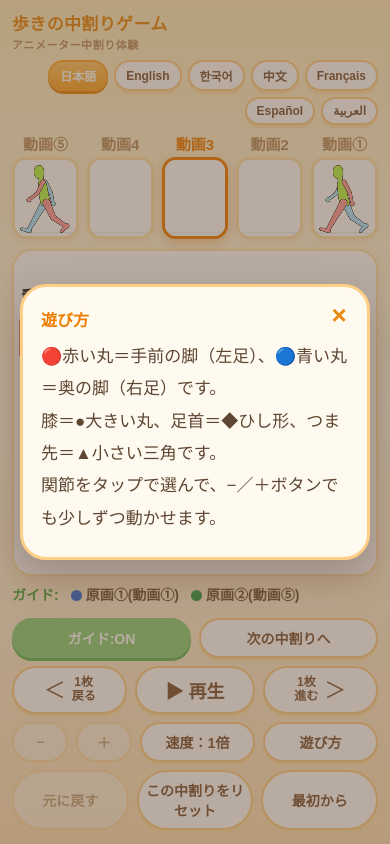
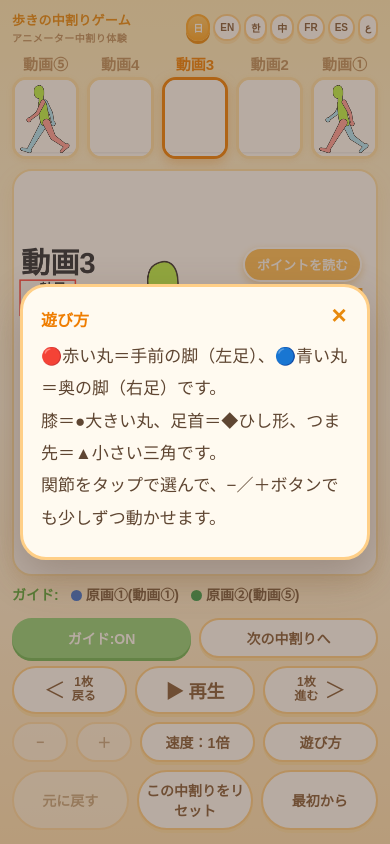
Before and after one commit to dokka-garapa/walk-cycle, a plain HTML site: page index.html in a window 390 px wide. Drawn offline with Linux system fonts and the light colour scheme.

Commit message:
Modify language buttons for mobile display
Updated language buttons to display short codes for mobile.

```diff
--- a/index.html
+++ b/index.html
@@ -7,14 +7,30 @@
 html,body{height:100%;margin:0;overscroll-behavior:none;overflow:hidden}
 body{background:linear-gradient(180deg,#ffedbe 0%,#fff9ea 48%,#ffe4b8 100%);color:#5f4632;font-family:"M PLUS Rounded 1c","Hiragino Maru Gothic ProN","Hiragino Sans","Yu Gothic UI","Noto Sans JP",sans-serif;display:flex;justify-content:center;position:fixed;inset:0;width:100%}
 main{touch-action:none;width:100%;max-width:760px;height:100%;padding:10px 12px 14px;display:flex;flex-direction:column;gap:8px;box-sizing:border-box;min-height:0;overflow:hidden}
-.top{display:flex;justify-content:space-between;align-items:center;gap:8px;flex-wrap:wrap}
+.top{display:flex;justify-content:space-between;align-items:center;gap:8px;flex-wrap:nowrap}
+.top>div{min-width:0}
 h1{font-size:17px;margin:0;font-weight:800;color:#e8890c;letter-spacing:.02em}
 #sub{font-size:11px;color:#bb8f5f;font-weight:700;letter-spacing:.05em;margin-top:1px}
 .top span{color:#bb8f5f;font-size:13px;font-weight:700}
-.langs{display:flex;gap:6px;margin-left:auto;flex-wrap:wrap;justify-content:flex-end}
+.langs{display:flex;gap:6px;margin-left:auto;flex-wrap:nowrap;justify-content:flex-end}
 .strip{direction:ltr}
 .langb{flex:0 0 auto;padding:5px 10px;font-size:12px}
 .langb.on{color:#fff;background:linear-gradient(180deg,#ffc766,#ffa726);border-color:#ffa726;box-shadow:0 3px 0 #e8890c}
+/* スマホでは言語ボタンを短いコード表示にして、タイトルの右に改行なしで並べる */
+@media (max-width:640px){
+ h1{font-size:15px}
+ #sub{font-size:10px}
+ .langs{gap:4px}
+ .langb{font-size:0;padding:5px 7px}
+ .langb::after{content:attr(data-s);font-size:11px;font-weight:800}
+}
+@media (max-width:400px){
+ h1{font-size:13px}
+ .top{gap:6px}
+ .langs{gap:3px}
+ .langb{padding:4px 5px}
+ .langb::after{font-size:10px}
+}
 .lead{margin:0;font-size:13px;line-height:1.6;color:#70543c;background:rgba(255,255,255,.72);border:2px solid #ffe4b3;border-radius:16px;padding:8px 12px}
 .strip{display:grid;grid-template-columns:repeat(5,1fr);gap:8px}
 .th{cursor:pointer;text-align:center;font-size:15px;font-weight:800;padding-bottom:2px;color:#bb8f5f}
@@ -61,7 +77,7 @@ body.done .pp #bp{flex:1.8;min-height:60px;font-size:21px;color:#fff;background:
 body.done .pp #bi{flex:.75;font-size:12px;opacity:.9}
 </style></head><body>
 <main>
-<div class="top"><div><h1 id="ttl">歩きの中割りゲーム</h1><div id="sub">アニメーター中割り体験</div></div><div class="langs"><button class="langb" data-lang="ja">日本語</button><button class="langb" data-lang="en">English</button><button class="langb" data-lang="ko">한국어</button><button class="langb" data-lang="zh">中文</button><button class="langb" data-lang="fr">Français</button><button class="langb" data-lang="es">Español</button><button class="langb" data-lang="ar">العربية</button></div></div>
+<div class="top"><div><h1 id="ttl">歩きの中割りゲーム</h1><div id="sub">アニメーター中割り体験</div></div><div class="langs"><button class="langb" data-lang="ja" data-s="日">日本語</button><button class="langb" data-lang="en" data-s="EN">English</button><button class="langb" data-lang="ko" data-s="한">한국어</button><button class="langb" data-lang="zh" data-s="中">中文</button><button class="langb" data-lang="fr" data-s="FR">Français</button><button class="langb" data-lang="es" data-s="ES">Español</button><button class="langb" data-lang="ar" data-s="ع">العربية</button></div></div>
 <div class="strip" id="strip"></div>
 <div class="paper cvw" id="cvw"><canvas id="cv"></canvas><button id="tip" hidden>ポイントを読む</button></div>
 <div class="msg" id="msg"></div>
@@ -308,9 +324,6 @@ function updateMsg(){
   h=`<span class="key"><span class="gl">${S().guideLabel}</span>${gs}</span>`;
  }else h=`<span class="gl">${S().guideOff}</span>`;
  if(warn)h+=`<br><span class="warn">${warn}</span>`;
- if(editing()){
-  if(sel)h+=`<br><span class="gl">${S().fine(sel.L=='r'?S().legFront:S().legBack,S().joints[sel.j])}</span>`;
- }
  $('msg').innerHTML=h;
 }
 function updateUI(){
```
